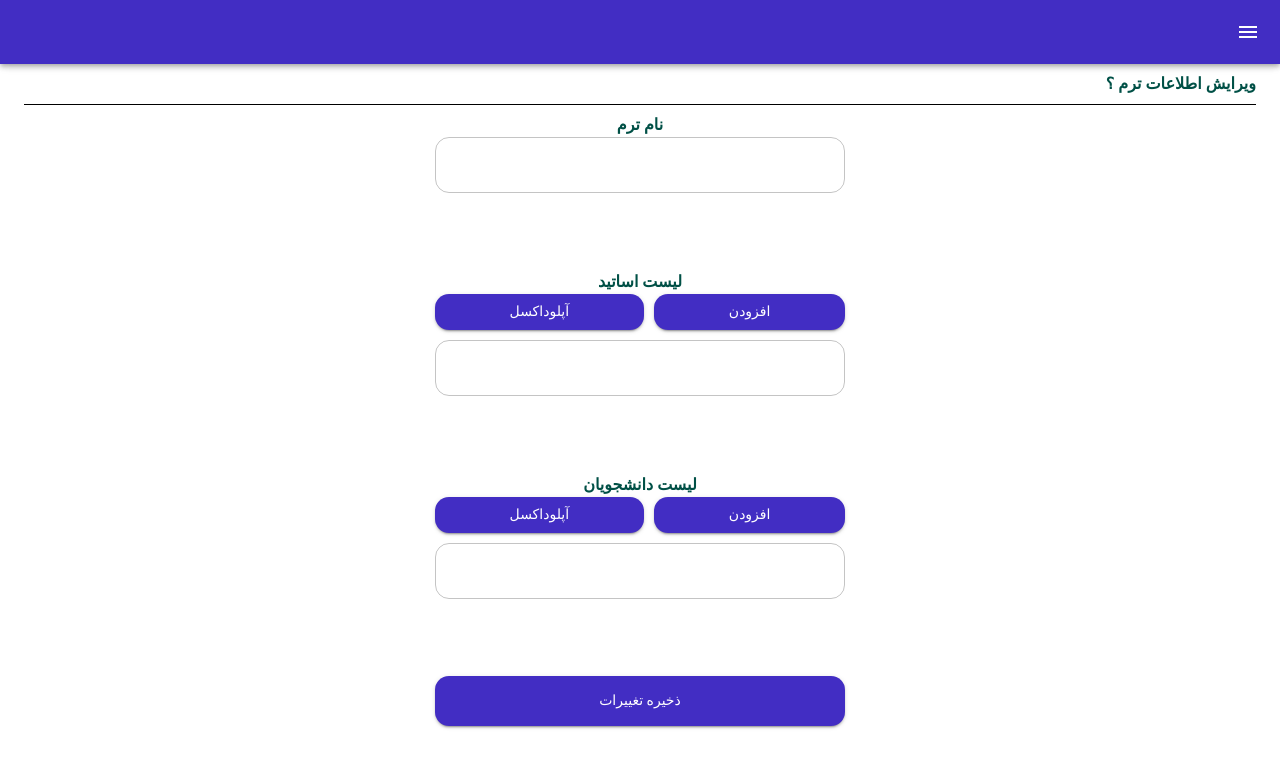
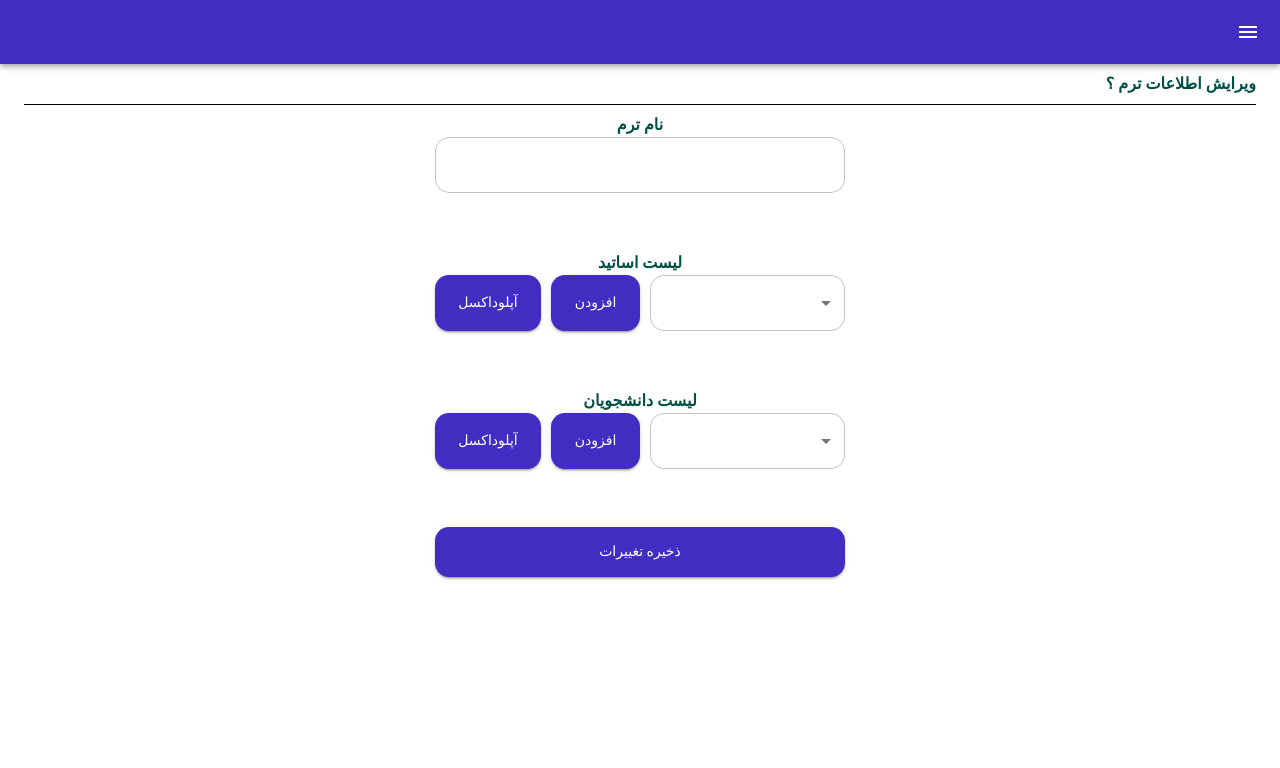
Before and after one commit to ngnma/Golestan-Frontend, a React (Create React App) app: page /M3 in a window 1280 px wide. Shown: the top 768 px of the page. Built offline with nearby package versions, Linux system fonts and the light colour scheme.

Commit message:
M3 frontend completed

```diff
--- a/src/components/MainLayout/index.jsx
+++ b/src/components/MainLayout/index.jsx
@@ -30,7 +30,7 @@ export default function Mainlayout({children,btn,text,btnText,functionality}) {
           }}
         />
         <Grid item>
-{children}
+          {children}
         </Grid>
       </Grid>
     </DashboardLayout>
--- a/src/pages/Manager/M3_UpdateTerm/index.jsx
+++ b/src/pages/Manager/M3_UpdateTerm/index.jsx
@@ -3,21 +3,40 @@ import './style.scss';
 import DashboardLayout from '../../../components/DashboardLayout';
 import { Grid, Typography, TextField, Button } from "@mui/material";
 import { Margin } from '@mui/icons-material';
+import Mainlayout from '../../../components/MainLayout';
+
+import Box from '@mui/material/Box';
+import InputLabel from '@mui/material/InputLabel';
+import MenuItem from '@mui/material/MenuItem';
+import FormControl from '@mui/material/FormControl';
+import Select from '@mui/material/Select';
 
 export default function M3_UpdateTerm(props) {
+  const professorListMock = [
+    { value: 10, name: 'Vahidi' },
+    { value: 20, name: 'Rahmati' }
+  ];
+  const studentListMock = [
+    { value: 10, name: 'Negin' },
+    { value: 20, name: 'Zahra' }
+  ];
+  const [professor, setProfrssor] = React.useState('');
+  const [student, setStudent] = React.useState('');
+
+  const handleChangeProfessor = (event) => {
+    setProfrssor(event.target.value);
+  };
+
+  const handleChangeStudent = (event) => {
+    setStudent(event.target.value);
+  };
+
+  const handleSubmit = ()=>{
+    //API Call post(professor,student,name)
+  }
+
   const { index } = props;
   return (
-    // <DashboardLayout>
-    //   <div style={{
-    //     display: 'flex',
-    //     flexDirection: 'column',
-    //     alignItems: 'center',
-    //     paddingTop: '8%', // Adjust the padding top value as needed
-    //   }}/>
-    //   <p>ویرایش اطلاعات ترم ؟</p>
-    //   <p>{index}</p>
-
-    // </DashboardLayout>
     <DashboardLayout>
       <Grid container >
         <Grid item container
@@ -36,7 +55,9 @@ export default function M3_UpdateTerm(props) {
             borderTop: "1px solid black",
           }}
         />
+        <div>
 
+        </div>
         <Grid container >
           <Grid item xs={4}></Grid>
           <Grid item xs={4} container gap="20%"
@@ -62,7 +83,19 @@ export default function M3_UpdateTerm(props) {
                   <Button variant="contained" className='M3_btn'>افزودن</Button>
                 </Grid>
                 <Grid item flexGrow={5}>
-                  <TextField variant="outlined" style={{ width: "100%" }} />
+
+                <Box sx={{ minWidth: 120 }}>
+                    <FormControl fullWidth>
+                      <Select value={professor} onChange={handleChangeProfessor}>
+                        {professorListMock.map((item) => (
+                          <MenuItem key={item.value} value={item.value}>
+                            {item.name}
+                          </MenuItem>
+                        ))}
+                      </Select>
+                    </FormControl>
+                  </Box>
+
                 </Grid>
               </Grid>
             </Grid>
@@ -79,12 +112,24 @@ export default function M3_UpdateTerm(props) {
                   <Button variant="contained" className='M3_btn'>افزودن</Button>
                 </Grid>
                 <Grid item flexGrow={5}>
-                  <TextField variant="outlined" style={{ width: "100%" }} />
+
+                  <Box sx={{ minWidth: 120 }}>
+                    <FormControl fullWidth>
+                      <Select value={student} onChange={handleChangeStudent}>
+                        {studentListMock.map((item) => (
+                          <MenuItem key={item.value} value={item.value}>
+                            {item.name}
+                          </MenuItem>
+                        ))}
+                      </Select>
+                    </FormControl>
+                  </Box>
+
                 </Grid>
               </Grid>
             </Grid>
 
-            <Button itme variant="contained" style={{ width: "100%", height: "50px"}}>ذخیره تغییرات</Button>
+            <Button itme variant="contained" style={{ width: "100%", height: "50px" }} onClick={handleSubmit}>ذخیره تغییرات</Button>
 
           </Grid>
           <Grid item xs={4}></Grid>
```
